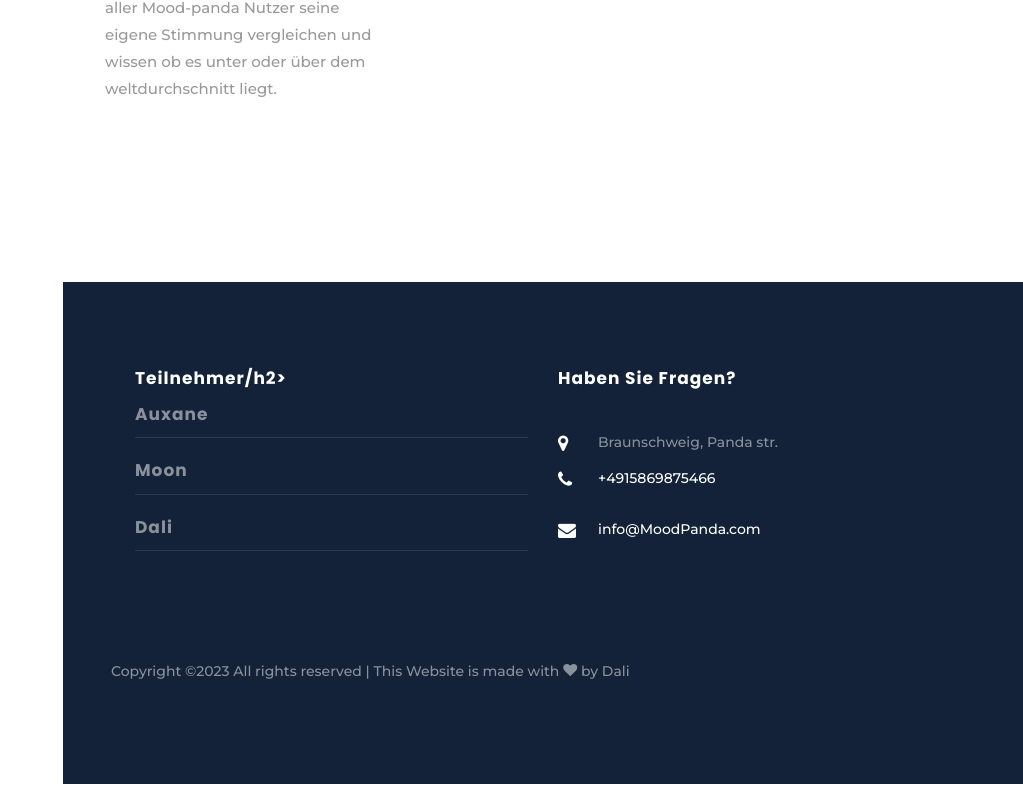
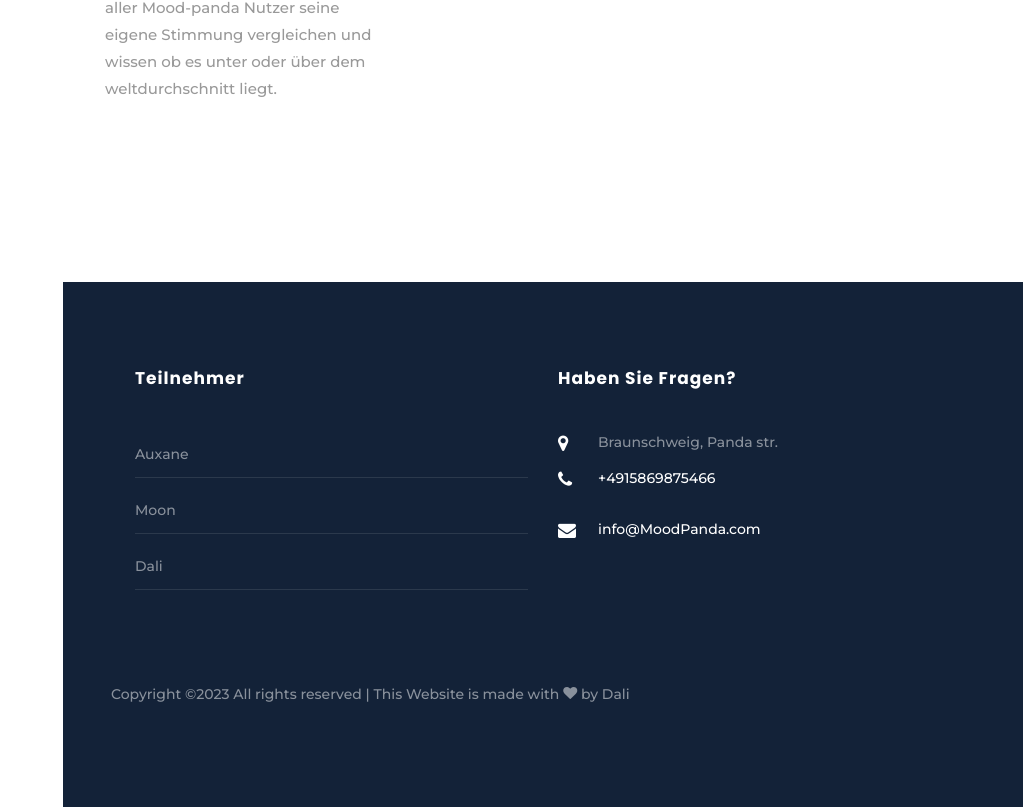
Before and after one commit to Dalimovich/MooodPanda, a plain HTML site: page index.html in a window 1280 px wide. Shown: the part 2747-3554 px from the top of the page, without its empty margins (257-1280 px from the left). Before the commit the page ends 3531 px from the top, so only its background shows below. Drawn offline with Linux system fonts and the light colour scheme; some packages are replaced by stand-ins of ours; no server answers; files whose address does not match are found by name.

Commit message:
Update index.html

```diff
--- a/index.html
+++ b/index.html
@@ -198,7 +198,7 @@
         <div class="row mb-5">
           <div class="col-md">
             <div class="ftco-footer-widget mb-4 ml-md-4">
-              <h2 class="ftco-heading-2">Teilnehmer/h2>
+              <h2 class="ftco-heading-2">Teilnehmer</h2>
               <ul class="list-unstyled categories">
                 <li><a >Auxane</a></li>
                 <li><a >Moon</a></li>
```
